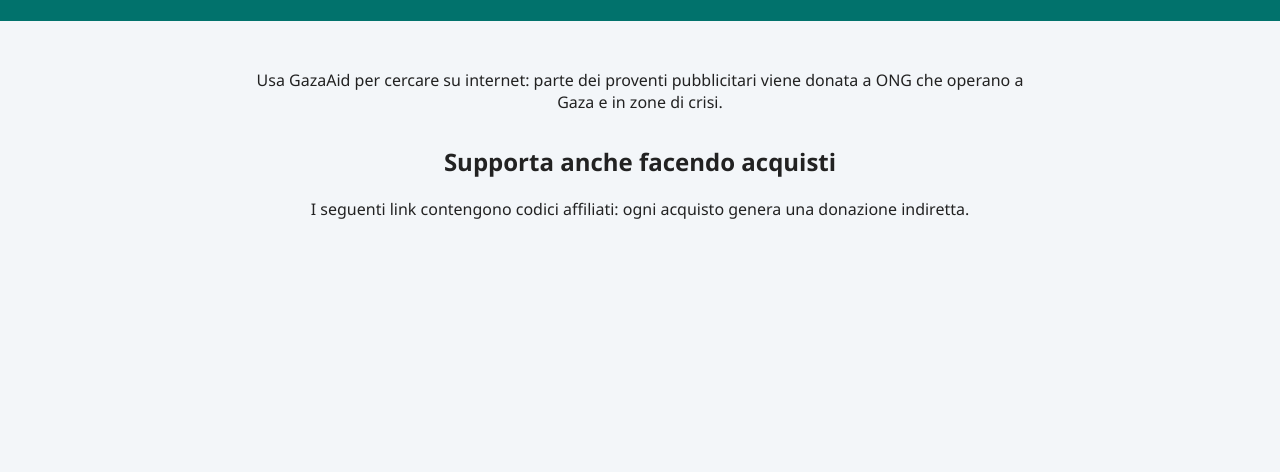
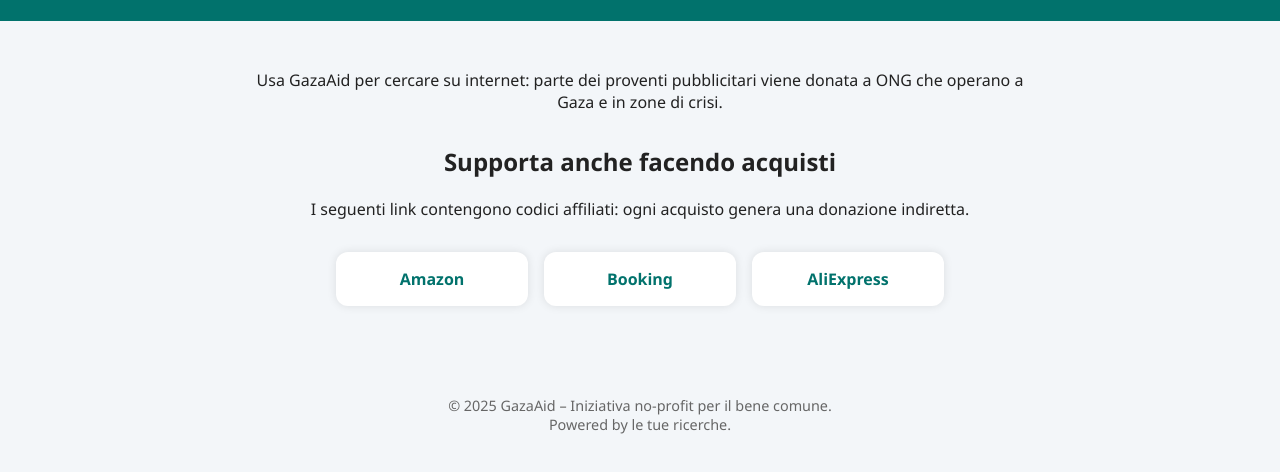
Before and after one commit to helpingaid/HelpinGaza, a plain HTML site: page index.html in a window 1280 px wide. Shown: the part 100-572 px from the top of the page. Drawn offline with Linux system fonts and the light colour scheme.

Commit message:
Update index.html

```diff
--- a/index.html
+++ b/index.html
@@ -100,4 +100,18 @@
 
   <h2>Supporta anche facendo acquisti</h2>
   <p>I seguenti link contengono codici affiliati: ogni acquisto genera una donazione indiretta.</p>
-  <div class="r
+  <div class="referral-grid">
+    <a href="https://www.amazon.it/?tag=TUO-CODICE" class="referral" target="_blank">Amazon</a>
+    <a href="https://www.booking.com/index.html?aid=TUO-CODICE" class="referral" target="_blank">Booking</a>
+    <a href="https://s.click.aliexpress.com/e/_TUOCODICE" class="referral" target="_blank">AliExpress</a>
+  </div>
+
+</main>
+
+<footer>
+  © 2025 GazaAid – Iniziativa no-profit per il bene comune. <br />
+  Powered by le tue ricerche.
+</footer>
+
+</body>
+</html>
```
